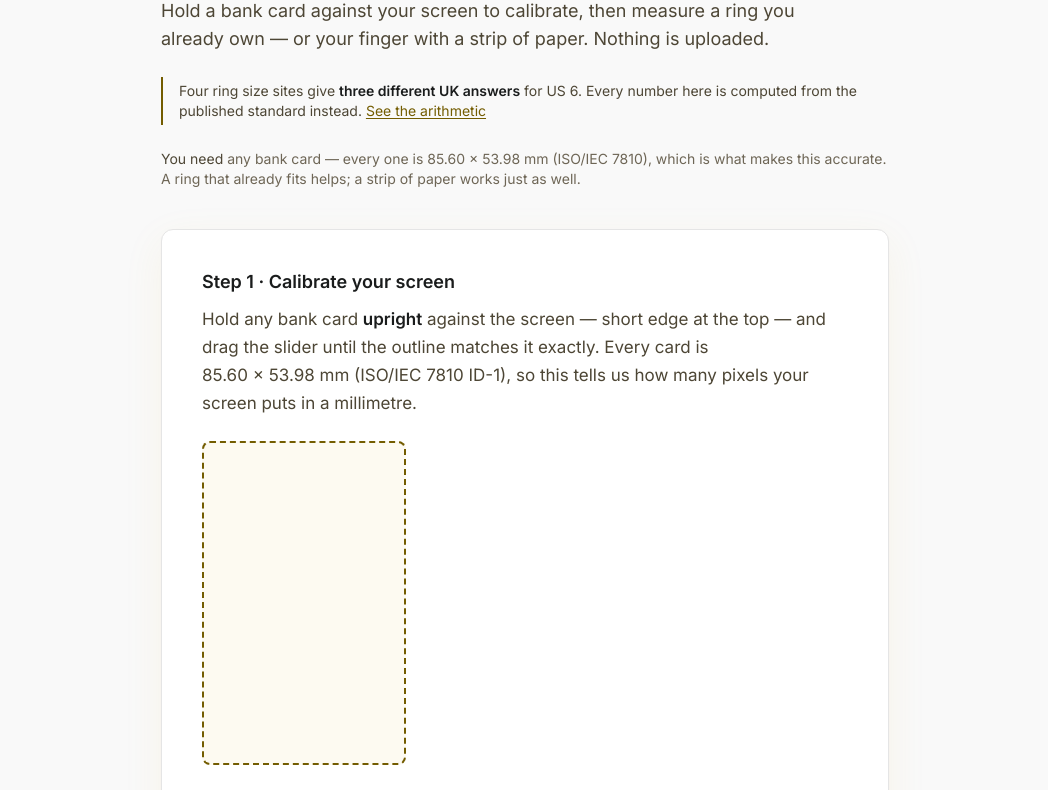
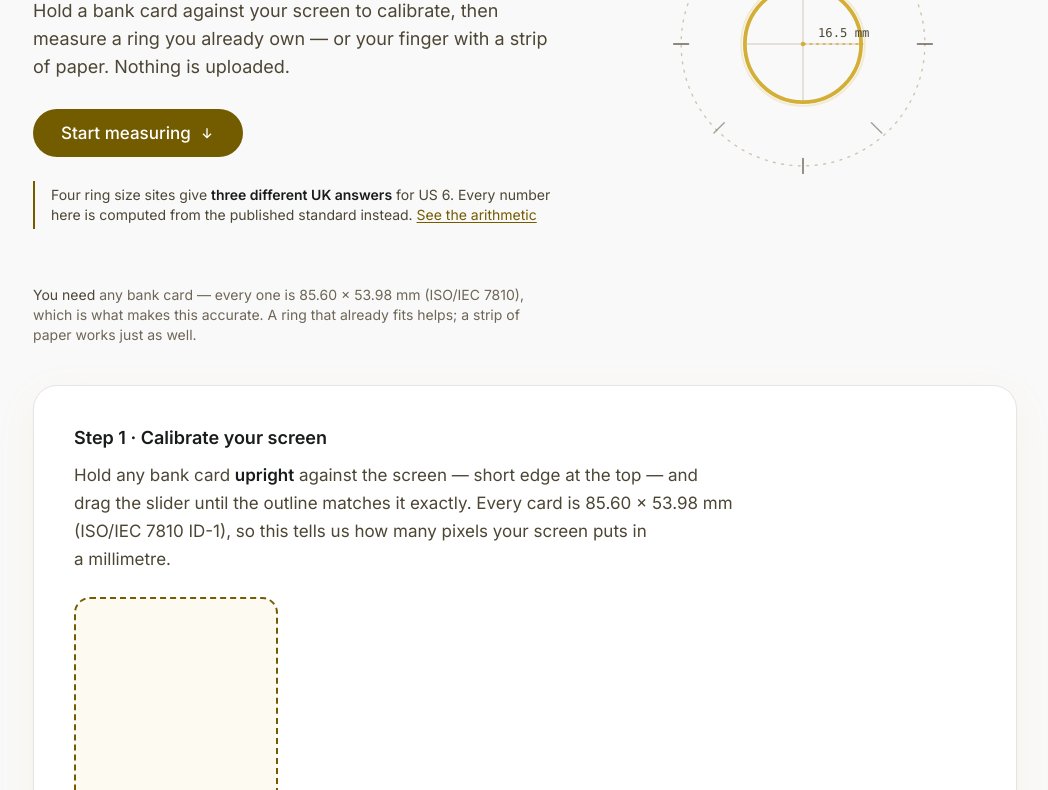
Before and after one commit to bilalhasananideos/ringsizetool.com, an Astro site: page / in a window 1280 px wide. Shown: the part 274-1064 px from the top of the page, without its empty margins (115-1163 px from the left). Built offline with nearby package versions, Linux system fonts and the light colour scheme; Astro itself is replaced by a stand-in of ours.

Commit message:
Fix the radius token, add a real hero, make toggles pills
The owner pushed back that the UI still didn't match the Aurelian reference
despite the earlier shadow fix. Three concrete, verifiable gaps, not taste:

1. rounded-xl was never registered in Tailwind's theme. DESIGN.md specifies
   1.5rem (24px) for main containers; Tailwind's stock rounded-xl is 12px.
   Every card corner on the site was silently half as round as the spec.
   Fixed with --radius-xl in @theme.

2. The homepage had no hero at all - straight from nav into the h1. A prior
   session had deliberately removed an earlier hero for looking like the
   generic AI-landing-page template (icon badge, doubled eyebrow, symmetric
   card grid) - the right call, but the reference's hero isn't that template,
   it's just headline + subhead + CTA + illustration. Added a two-column hero
   with a pill CTA ('Start measuring'). The illustration is an original
   geometric diagram (dashed calibration circle, gold ring, caliper ticks, mm
   label) rather than a hand: a hand-drawn attempt was tried first and looked
   amateurish, and the instrument motif is more on-brand than a decorative
   hand would be regardless.

3. DESIGN.md's Toggle spec ('pill shape with soft background') was never
   applied - the method chooser and both action buttons used rectangular
   radii. Converted the chips to rounded-full and the buttons to rounded-xl
   per the Buttons spec.

Fixed in passing: the primary calibration button used text-surface instead of
the WCAG-audited text-on-accent token.

Verified in both themes and at 375px: no horizontal scroll, hero illustration
correctly hidden below md, 58/58 assertions pass.

```diff
--- a/STATUS.md
+++ b/STATUS.md
@@ -52,6 +52,19 @@ Nobody currently has both.
 - **`--accent-text` token added.** `--accent` (#8A6D3B) is only 4.09:1 on `--accent-sunk` and
   4.34:1 on `--surface-sunk` — both under AA for 14px text. Small accent text now uses
   `#7A6034`; the brand accent stays for marks, borders, fills and large display type (3:1).
+- **Three concrete gaps closed after the owner said the UI still didn't match the reference (28 Aug):**
+  `rounded-xl` was never registered in the Tailwind theme, so it silently rendered at Tailwind's
+  stock 12px instead of DESIGN.md's spec'd 24px — every card corner was half as round as intended.
+  The homepage had no hero (a prior session removed one for looking like a generic AI-template —
+  correct call, but the reference's hero isn't that template: it's headline + CTA + illustration,
+  nothing else). And DESIGN.md's own Toggle spec ("pill shape") wasn't applied — chips and buttons
+  used rounded-lg/rounded-xl rectangles.
+  Fixed: `--radius-xl: 1.5rem` registered in `@theme`; a two-column hero added with an **original
+  geometric diagram** (dashed guide circle + gold ring + caliper ticks + mm label) instead of a
+  hand illustration — a hand-drawn attempt looked amateurish and undermined the premium
+  positioning, and the diagram motif fits an "instrument" brand better anyway; primary buttons
+  and the method-chip toggle converted to the spec'd shapes. Also fixed one wrong token in
+  passing: a button used `text-surface` instead of the audited `text-on-accent`.
 - **Aurelian design system adopted** — Playfair Display 600 headings + Inter body, both
   self-hosted variable latin subsets (38KB + 47KB), preloaded. Result figures became six bordered
   cards instead of a six-column table (which forced a horizontal scroll at 375px to read your own
--- /dev/null
+++ b/src/components/HeroIllustration.astro
@@ -0,0 +1,47 @@
+---
+/**
+ * Original artwork — a precision-diagram motif, not an illustrated hand.
+ *
+ * A hand-drawn hand was tried first and looked amateurish: fingers mismatched,
+ * palm shape wrong. Freehand anatomical line art needs real drawing skill;
+ * simple geometry does not. This also fits the brand better — "instrument,
+ * not stock photo" is the whole positioning (see the hero-removal comment in
+ * index.astro), and a caliper-style diagram says that more honestly than a
+ * decorative hand ever would.
+ *
+ * Echoes the tool's own visual language: a dashed guide circle (screen
+ * calibration), a solid ring at true relative proportion, and tick marks
+ * like a caliper scale. Per DESIGN.md's diagram spec — 1.5px stroke,
+ * --text-faint for structure, --accent-bright for the measured element.
+ */
+---
+<svg
+  viewBox="0 0 320 320"
+  fill="none"
+  role="img"
+  aria-label="Diagram of a ring measured against a calibrated guide circle"
+  class="h-auto w-full max-w-sm"
+>
+  <!-- Outer guide circle — dashed, the calibration reference -->
+  <circle cx="160" cy="160" r="130" stroke="var(--border-strong)" stroke-width="1.5" stroke-dasharray="2 7" stroke-linecap="round" />
+
+  <!-- Caliper tick marks around the guide circle -->
+  <g stroke="var(--text-faint)" stroke-width="1.5" stroke-linecap="round">
+    <path d="M160 22v16M160 282v16M22 160h16M282 160h16" />
+    <path d="M65 65l11 11M244 65l-11 11M65 255l11-11M244 255l-11-11" opacity="0.6" />
+  </g>
+
+  <!-- Crosshair through the centre -->
+  <path d="M160 96v128M96 160h128" stroke="var(--border-strong)" stroke-width="1" />
+
+  <!-- The ring itself — the accented, measured element -->
+  <circle cx="160" cy="160" r="66" stroke="var(--accent-bright)" stroke-width="2" opacity="0.2" />
+  <circle cx="160" cy="160" r="62" stroke="var(--accent-bright)" stroke-width="4" />
+
+  <!-- Measurement callout -->
+  <line x1="160" y1="160" x2="222" y2="160" stroke="var(--accent-bright)" stroke-width="1.5" stroke-dasharray="3 4" />
+  <circle cx="160" cy="160" r="2.5" fill="var(--accent-bright)" />
+  <circle cx="222" cy="160" r="2.5" fill="var(--accent-bright)" />
+
+  <text x="176" y="152" font-family="var(--font-mono)" font-size="13" fill="var(--text-muted)">16.5&#160;mm</text>
+</svg>
--- a/src/components/RingSizer.astro
+++ b/src/components/RingSizer.astro
@@ -67,11 +67,11 @@ import { INDIA_NOTE, UK_NOTE } from '../data/ringSizes';
 
     <div class="mt-5 flex flex-wrap gap-3">
       <button data-cal-save type="button"
-        class="h-11 rounded-lg bg-accent px-5 font-medium text-surface transition-colors duration-150 hover:bg-accent-hover">
+        class="h-11 rounded-xl bg-accent px-5 font-medium text-on-accent transition-colors duration-150 hover:bg-accent-hover">
         The outline matches
       </button>
       <button data-cal-skip type="button"
-        class="h-11 rounded-lg border border-border-strong px-5 transition-colors duration-150 hover:border-accent">
+        class="h-11 rounded-xl border border-border-strong px-5 transition-colors duration-150 hover:border-accent">
         Skip — I know my diameter
       </button>
     </div>
@@ -307,7 +307,7 @@ import { INDIA_NOTE, UK_NOTE } from '../data/ringSizes';
     line-height: 2.75rem;
     font-size: 0.875rem;
     border: 1px solid var(--border);
-    border-radius: 8px;
+    border-radius: 9999px;
     color: var(--text-muted);
     cursor: pointer;
     transition: border-color 120ms ease-out, background-color 120ms ease-out;
--- a/src/pages/index.astro
+++ b/src/pages/index.astro
@@ -1,6 +1,7 @@
 ---
 import Layout from '../layouts/Layout.astro';
 import RingSizer from '../components/RingSizer.astro';
+import HeroIllustration from '../components/HeroIllustration.astro';
 import { NOINDEX_SITE, SITE_NAME, SITE_URL } from '../config';
 import { CHART_ROWS, AVERAGE_US_SIZE, diameterFromUs, fromDiameter } from '../data/ringSizes';
 import { FAQS, faqPageSchema, howToSchema, webAppSchema, breadcrumbSchema } from '../data/faq';
@@ -33,7 +34,7 @@ const jsonLd = [
   noindex={NOINDEX_SITE}
   jsonLd={jsonLd}
 >
-  <div class="mx-auto w-full max-w-3xl px-5 py-10 sm:py-14">
+  <div class="mx-auto w-full max-w-5xl px-5 py-10 sm:py-14">
 
     <!-- ── Hero ───────────────────────────────────────────────────────────
          Left-aligned and deliberately short. This is an instrument, not a
@@ -48,15 +49,25 @@ const jsonLd = [
 
          The h1 wording is the "without a ring sizer" cluster — 9 keyword
          variants, the largest in the set, and no competitor leads with it. -->
-    <header>
-      <h1 class="max-w-[18ch] text-[clamp(2.25rem,5.5vw,3.5rem)]">
+    <header class="grid items-center gap-10 md:grid-cols-[1.1fr_0.9fr] md:gap-8">
+      <div class="max-w-[58ch]">
+        <h1 class="max-w-[15ch] text-[clamp(2.25rem,5.5vw,3.5rem)]">
           Find your ring size <span class="text-accent">without a ring sizer</span>
         </h1>
 
-      <p class="mt-5 max-w-[58ch] text-lg text-text-muted">
+        <p class="mt-5 text-lg text-text-muted">
           Hold a bank card against your screen to calibrate, then measure a ring you already own —
           or your finger with a strip of paper. Nothing is uploaded.
         </p>
+
+        <a
+          href="#tool-heading"
+          class="mt-7 inline-flex h-12 items-center gap-2 rounded-full bg-accent px-7 font-medium text-on-accent no-underline transition-colors duration-150 hover:bg-accent-hover"
+        >
+          Start measuring
+          <svg width="16" height="16" viewBox="0 0 24 24" fill="none" stroke="currentColor"
+               stroke-width="2" aria-hidden="true"><path d="M12 5v14M6 13l6 6 6-6" /></svg>
+        </a>
 
         <!-- The one claim no competitor can copy, because it is what we found
              rather than what we assert. Links to the section that proves it. -->
@@ -67,6 +78,11 @@ const jsonLd = [
             >See the arithmetic</a
           >
         </p>
+      </div>
+
+      <div class="hidden justify-self-center md:flex">
+        <HeroIllustration />
+      </div>
 
       <!-- Was a two-card grid. It is a prerequisites line; it reads as one. -->
       <p class="mt-6 text-sm text-text-faint">
--- a/src/styles/global.css
+++ b/src/styles/global.css
@@ -49,6 +49,15 @@
   --font-display: 'Playfair Display', ui-serif, Georgia, serif;
   --font-body:    'Inter', ui-sans-serif, system-ui, -apple-system, 'Segoe UI', sans-serif;
   --font-mono:    ui-monospace, SFMono-Regular, 'SF Mono', Menlo, monospace;
+
+  /* DESIGN.md's own radius scale. Tailwind's stock rounded-xl is 12px;
+     Aurelian specifies 24px for "main calculator containers and large
+     buttons". Without this override every rounded-xl in the codebase was
+     silently rendering at half the spec'd radius. */
+  --radius-sm:  0.25rem;
+  --radius-md:  0.75rem;
+  --radius-lg:  1rem;
+  --radius-xl:  1.5rem;
 }
 
 /* ---- Light (default) ----
```
Lines whose indentation alone changed are shown as unchanged.
